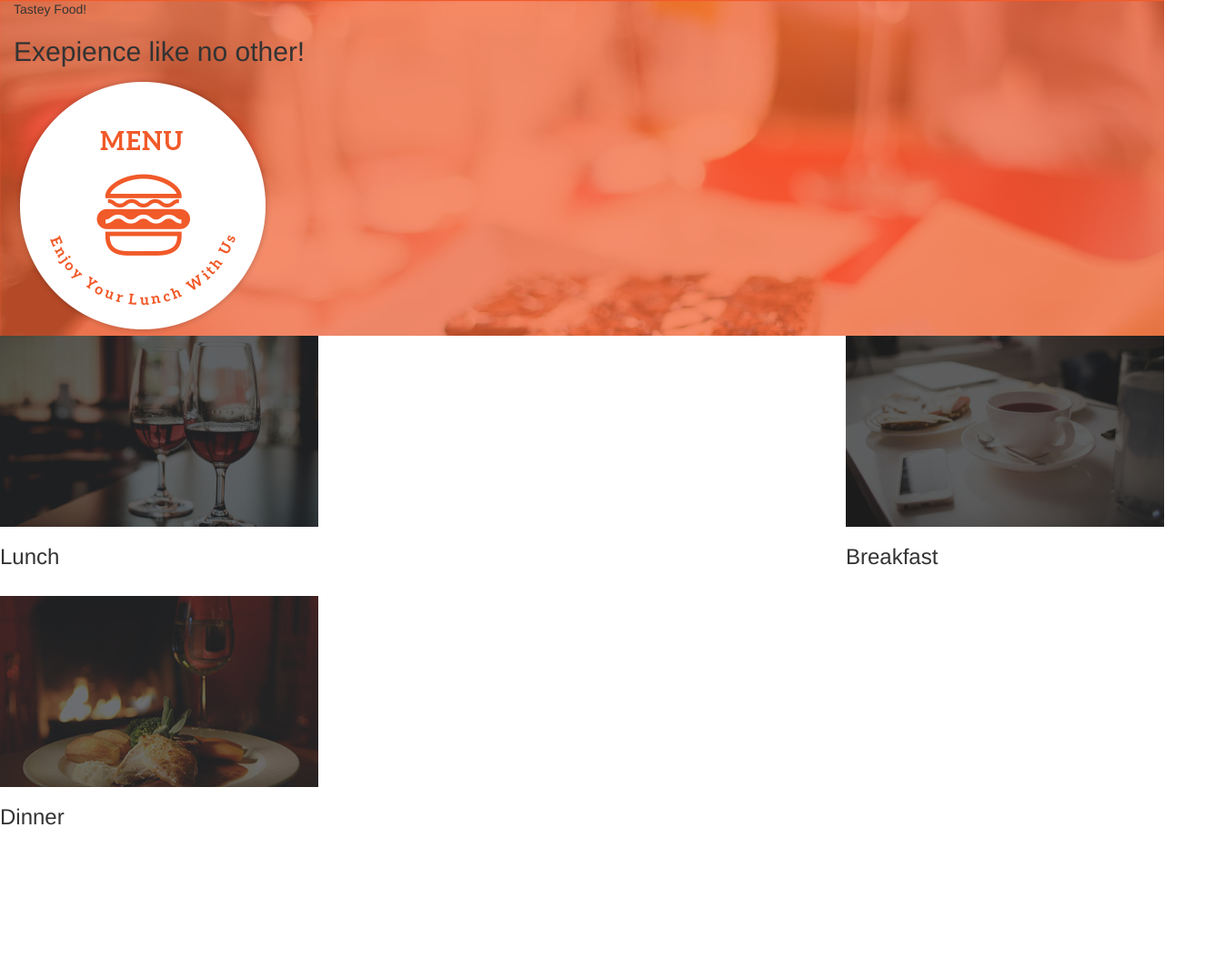
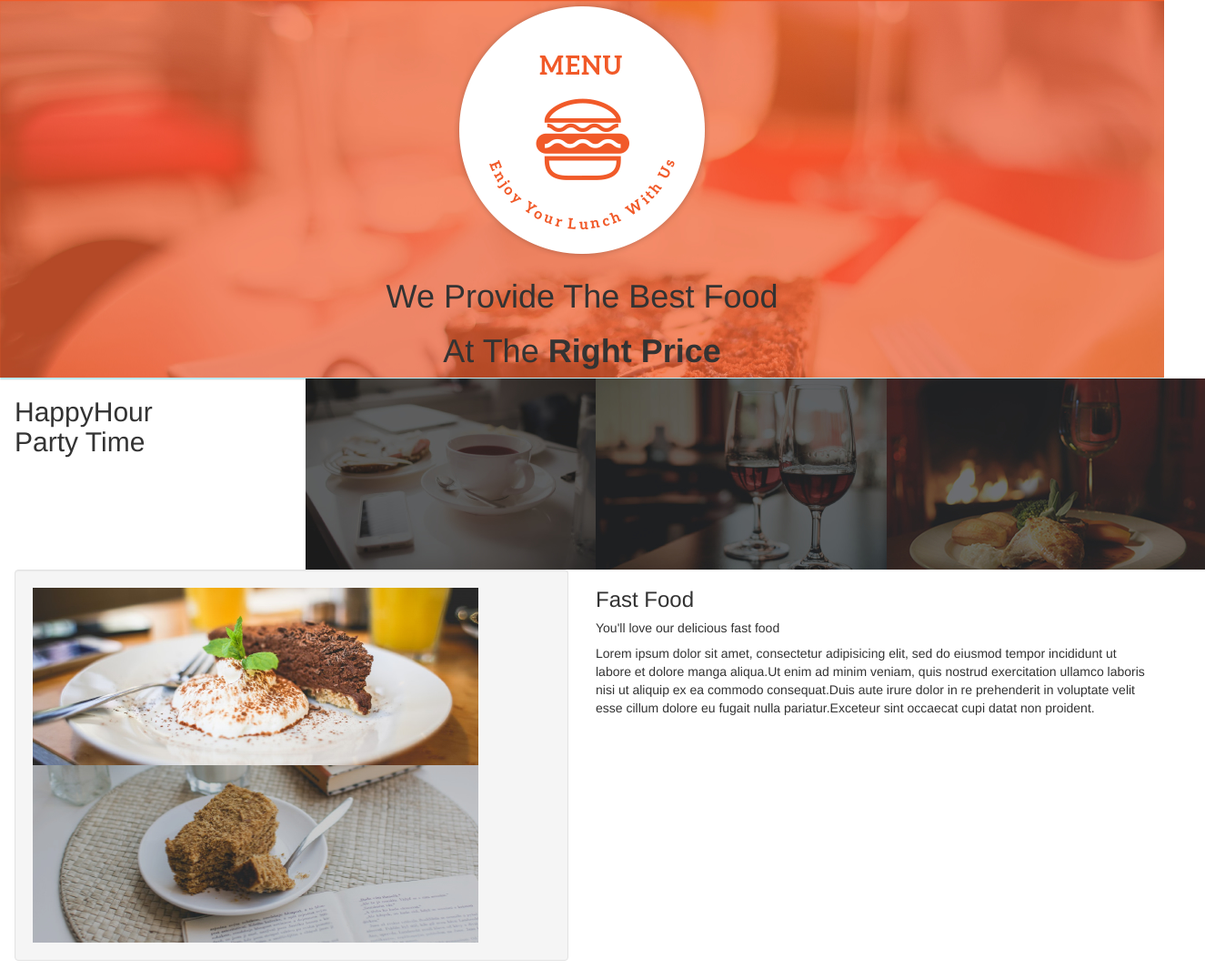
Before and after one commit to canssidle/Anitas-Kitchen, a plain HTML site: page index.html in a window 1280 px wide. Shown: the whole page at 91% size, 1325 px wide, since content can reach past the window. Before the commit the page ends 942 px from the top, so only its background shows below. Drawn offline with Linux system fonts and the light colour scheme.

Commit message:
added images

```diff
--- a/css/styles.css
+++ b/css/styles.css
@@ -2,12 +2,23 @@
 	background-image: url("../img/backgrounds/landing.jpg");
 }
 .green{
-	float: right;
+
 	cursor: pointer;
 	color: '#F15429';
 }
 .me{
-	float: center;
 	cursor: pointer;
 	color: '#F15429';
 }
+.blue{
+
+	cursor: pointer;
+	color: '#F15429';
+}
+.red{
+    text-align: center;
+}
+.row{
+	float: right;
+	margin: 0px;
+}
--- a/index.html
+++ b/index.html
@@ -9,32 +9,51 @@
 
        <body>
        <div id ="jumbotron">
-       <div class="container-fluid"
-         <h1>Tastey Food!</h1>
-     <br />
+       <div class="container-fluid">
 
-         <h2>Exepience like no other!</h2>
+         <div class ="red">
           <img src="img/logoBig.png">
-     <br />
+          <h1>We Provide The Best Food</h1>
+          <h1>At The <strong>Right Price</strong> </h1>
+       </div>
      </div>
      </div>
+         <div class="panel panel-info">
+             <div class= "row">
+             <h2 class="col-md-3">HappyHour<br />Party Time</h2>
+             <div class="col-md-3"><img src="img/foodtop/breakfast.jpg"></div>
+                 <div class="col-md-3"><img src="img/foodtop/lunch.jpg"></div>
+                 <div class="col-md-3"><img src="img/foodtop/dinner.jpg"></div>
+                 <div class="row">
+                 <div class="col-md-6">
+                 <div class="well">
+
+                 <img src="img/fastFood1.jpg">
+                 <img src="img/fastFood2.jpg">
+                 </div>
+                 </div>
+                 <div class="col-md-6">
+                 <h3>Fast Food</h3>
+                 <h5>You'll love our delicious fast food</h5>
+                 <p>Lorem ipsum dolor sit amet, consectetur adipisicing elit, sed do eiusmod tempor incididunt ut labore et dolore manga aliqua.Ut enim ad minim veniam, quis nostrud exercitation ullamco laboris nisi ut aliquip ex ea commodo consequat.Duis aute irure dolor in re prehenderit in voluptate velit esse cillum dolore eu fugait nulla pariatur.Exceteur sint occaecat cupi datat non proident. </p>
+                 </div>
+                 </div>
 
 
-     <div class= "green">
 
-        <img src="img/foodtop/breakfast.jpg">
-        <h3><span class="me">Breakfast</span></h3>
-     <br />
-     </div>
-     <div class= "me">
-       <img src="img/foodtop/lunch.jpg">
-        <h3><span class="me">Lunch</span></h3>
-     <br />
-     </div>
 
-        <img src="img/foodtop/dinner.jpg">
-        <h3><span class="me">Dinner</span></h3>
-    <br />
+
+
+
+                 </div>
+
+                 </div>
+
+
+
+
+
+
 
 
 
```
